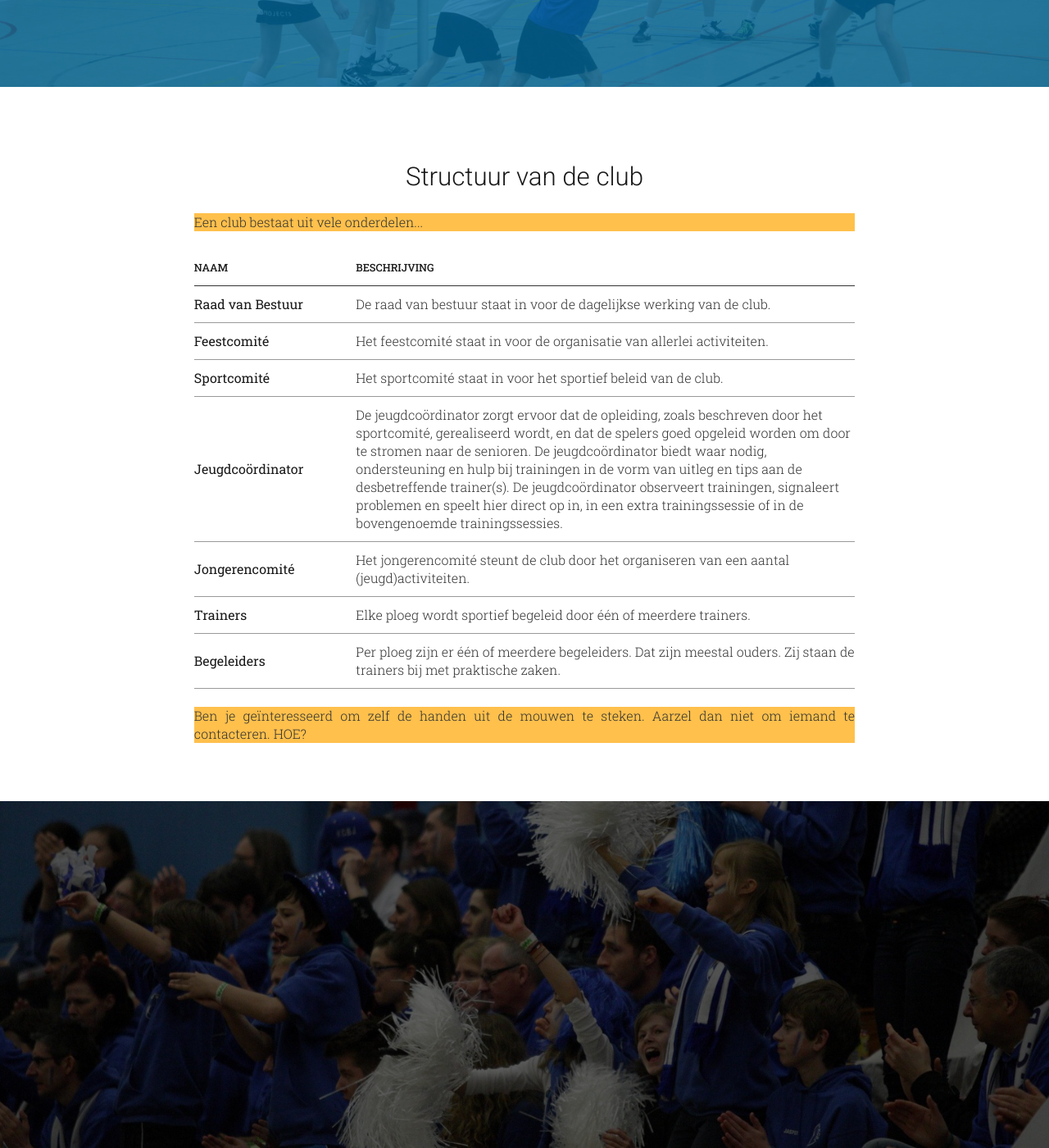
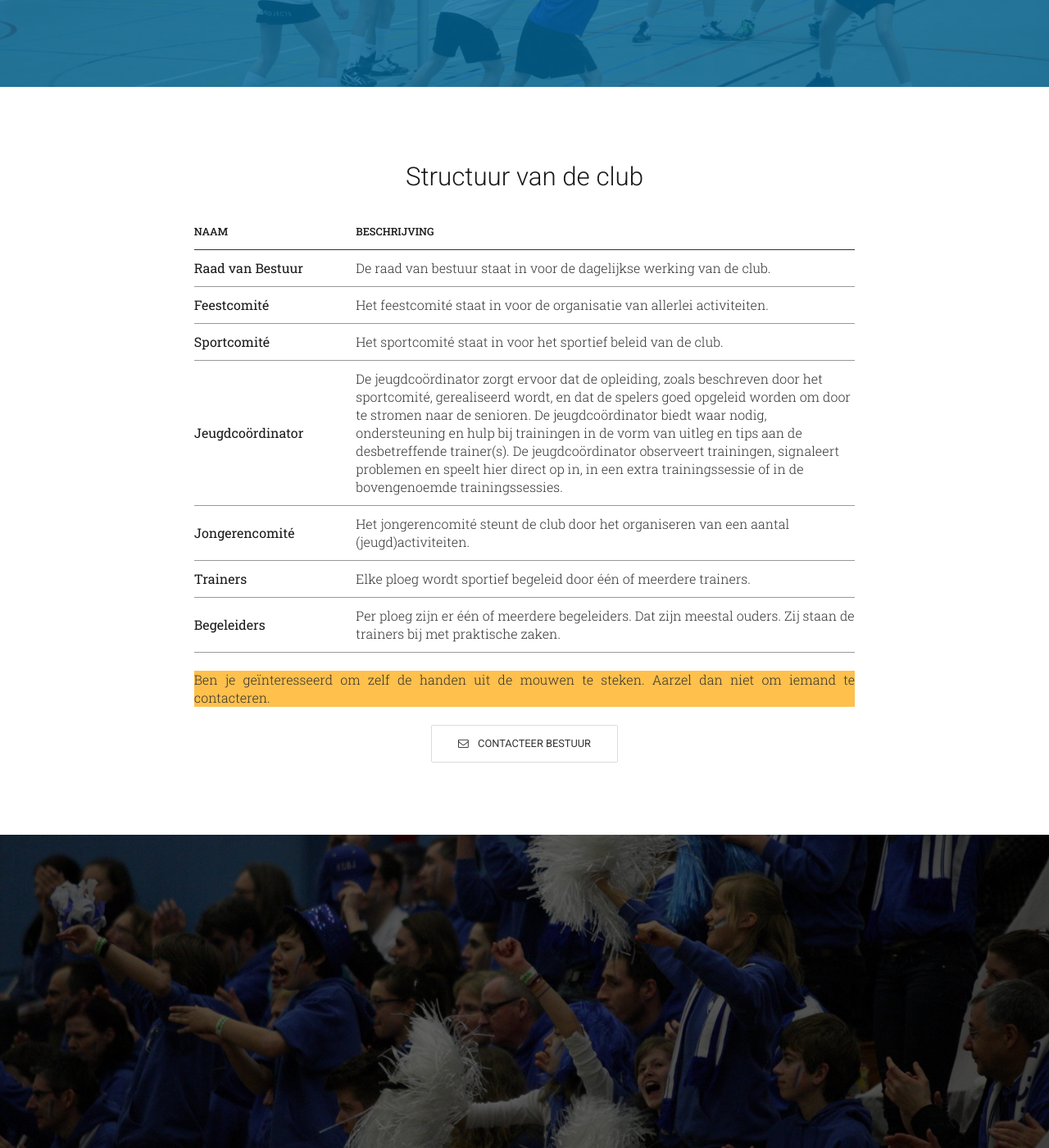
Before and after one commit to kcbj/kcbj.github.io, a Jekyll site: the page built from info/index.html, in a window 1280 px wide and 1400 px high, scrolled down 3636 px. Shown: the whole window at 82% size. Built offline with Jekyll 4.4.1, drawn with Linux system fonts in a browser that asks for light colours; nearby versions of some CDN libraries.

Commit message:
Finalized info

```diff
--- a/info/index.html
+++ b/info/index.html
@@ -124,8 +124,6 @@ class: info
     <div class="text">
       <h1>Structuur van de club</h1>
 
-      <p class="todo">Een club bestaat uit vele onderdelen...</p>
-
       <table class="full">
         <thead>
           <tr>
@@ -144,7 +142,13 @@ class: info
       </table>
 
       <p class="todo">Ben je geïnteresseerd om zelf de handen uit de mouwen te
-      steken.  Aarzel dan niet om iemand te contacteren.  HOE?</p>
+      steken.  Aarzel dan niet om iemand te contacteren.</p>
+
+      <div class="buttons">
+        <a href="mailto:bestuur&#64;kcbj&#46;be" class="more button">
+          <i class="fa fa-envelope-o"></i> Contacteer bestuur
+        </a>
+      </div>
     </div>
   </div>
 </div>
@@ -184,6 +188,12 @@ class: info
       beoefenen en tegelijkertijd uw naam bekendheid geven.</p>
 
       <p style="text-align: right">Hugo Claes<br />Voorzitter KCBJ</p>
+
+      <div class="buttons">
+        <a href="mailto:sponsoring&#64;kcbj&#46;be" class="more button">
+          <i class="fa fa-envelope-o"></i> Sponsoring contact
+        </a>
+      </div>
     </div>
   </div>
 </div>
```
